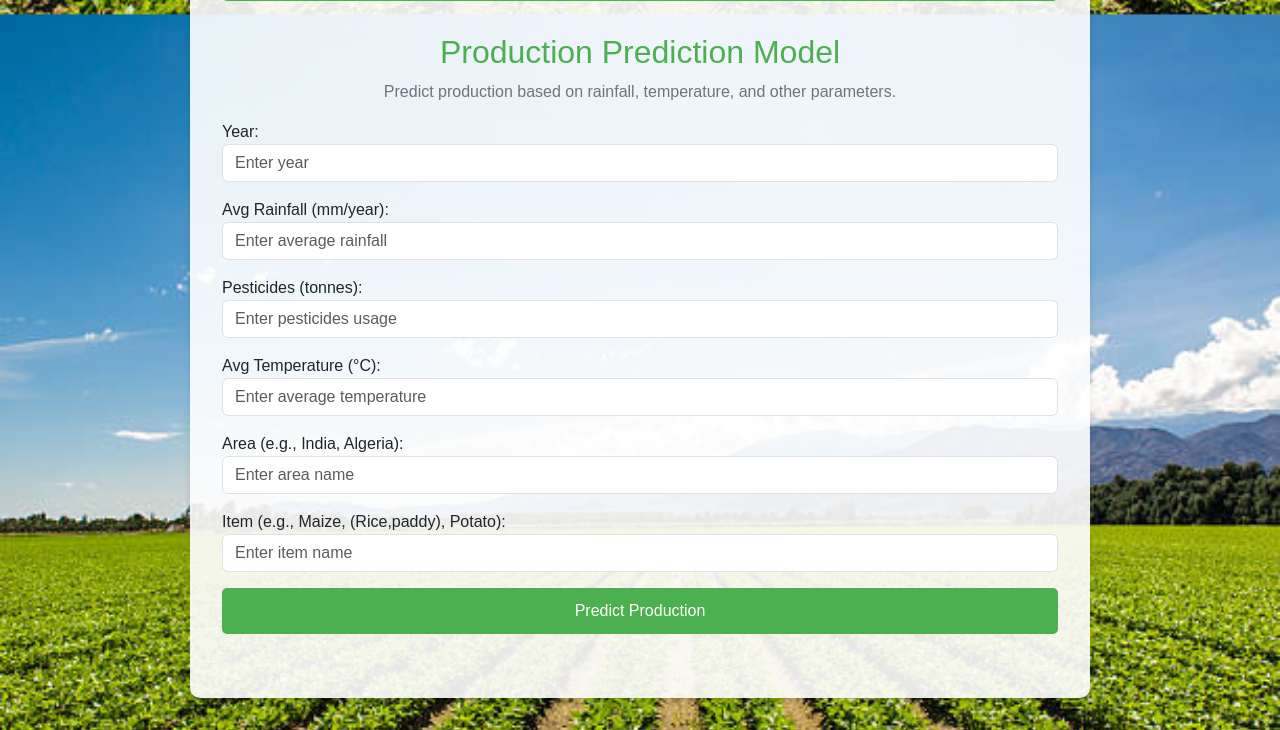
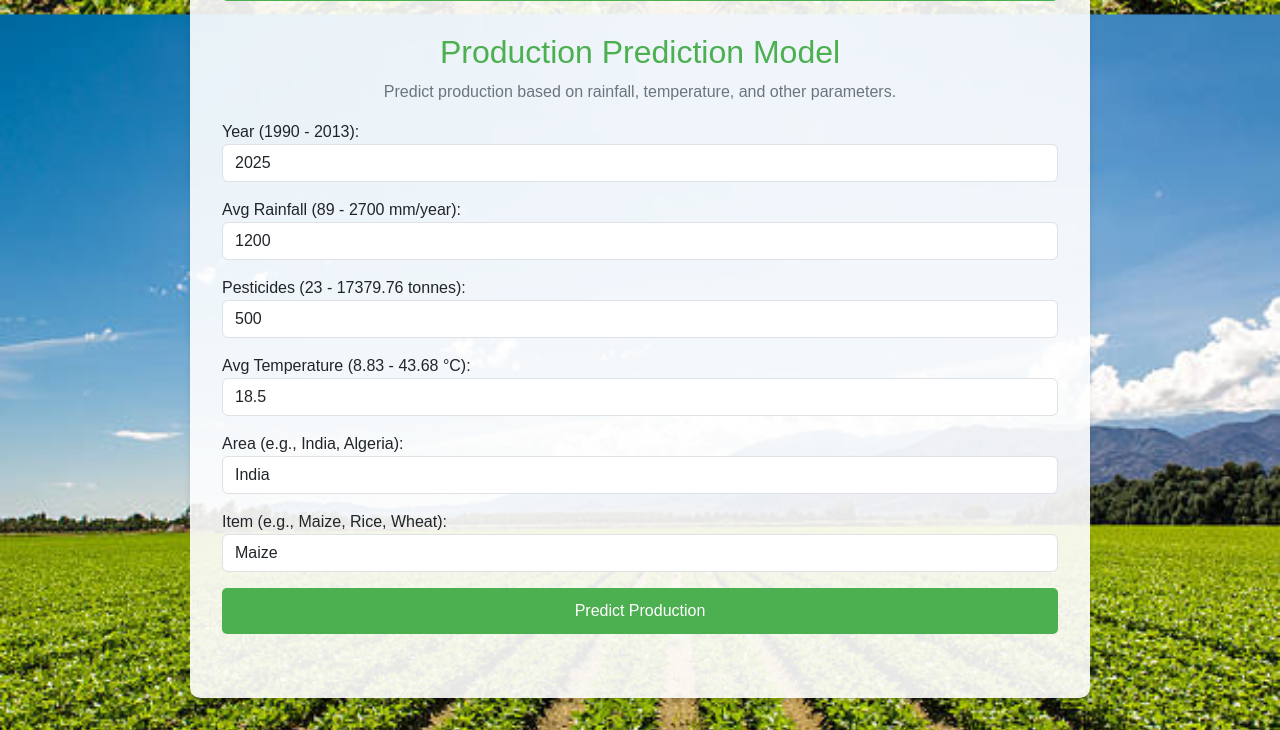
Before and after one commit to prashant-masote/combinedmodels, a Flask app: page / in a window 1280 px wide. Shown: the part 839-1569 px from the top of the page. Run offline with Flask 3, Linux system fonts and the light colour scheme; parts of the project's set-up code (start-up, migrations or seed data) failed here and were passed over.

Commit message:
Update index.html

```diff
--- a/templates/index.html
+++ b/templates/index.html
@@ -125,38 +125,40 @@
         </section>
 
         <!-- Production Prediction Model Form -->
-      <section>
+  <section>
     <h2>Production Prediction Model</h2>
     <p>Predict production based on rainfall, temperature, and other parameters.</p>
     <form action="/predict-production" method="POST">
         <div class="form-group">
-            <label for="Year">Year:</label>
-            <input type="number" class="form-control" id="Year" name="Year" required placeholder="Enter year"
-                   min="2020" max="2026">
+            <label for="Year">Year (1990 - 2013):</label>
+            <input type="number" class="form-control" id="Year" name="Year" required
+                   placeholder="e.g., 2005" min="2020" max="2026" value="2025">
         </div>
         <div class="form-group">
-            <label for="average_rain_fall_mm_per_year">Avg Rainfall (mm/year):</label>
+            <label for="average_rain_fall_mm_per_year">Avg Rainfall (89 - 2700 mm/year):</label>
             <input type="number" class="form-control" id="average_rain_fall_mm_per_year"
-                   name="average_rain_fall_mm_per_year" required step="0.01" placeholder="Enter average rainfall"
-                   min="89" max="1485">
+                   name="average_rain_fall_mm_per_year" required step="0.01"
+                   placeholder="e.g., 1200" min="89" max="2700" value="1200">
         </div>
         <div class="form-group">
-            <label for="pesticides_tonnes">Pesticides (tonnes):</label>
+            <label for="pesticides_tonnes">Pesticides (23 - 17379.76 tonnes):</label>
             <input type="number" class="form-control" id="pesticides_tonnes" name="pesticides_tonnes" required
-                   step="0.01" placeholder="Enter pesticides usage" min="23" max="25000">
+                   step="0.01" placeholder="e.g., 500" min="23" max="17379.76" value="500">
         </div>
         <div class="form-group">
-            <label for="avg_temp">Avg Temperature (°C):</label>
+            <label for="avg_temp">Avg Temperature (8.83 - 43.68 °C):</label>
             <input type="number" class="form-control" id="avg_temp" name="avg_temp" required step="0.01"
-                   placeholder="Enter average temperature" min="15.36" max="30.00">
+                   placeholder="e.g., 18.5" min="8.83" max="43.68" value="18.5">
         </div>
         <div class="form-group">
             <label for="Area">Area (e.g., India, Algeria):</label>
-            <input type="text" class="form-control" id="Area" name="Area" required placeholder="Enter area name">
+            <input type="text" class="form-control" id="Area" name="Area" required
+                   placeholder="e.g., India" value="India">
         </div>
         <div class="form-group">
-            <label for="Item">Item (e.g., Maize, (Rice,paddy), Potato):</label>
-            <input type="text" class="form-control" id="Item" name="Item" required placeholder="Enter item name">
+            <label for="Item">Item (e.g., Maize, Rice, Wheat):</label>
+            <input type="text" class="form-control" id="Item" name="Item" required
+                   placeholder="e.g.,(Rice, paddy), Potato, Maize" value="Maize">
         </div>
         <button type="submit" class="btn">Predict Production</button>
     </form>
```
